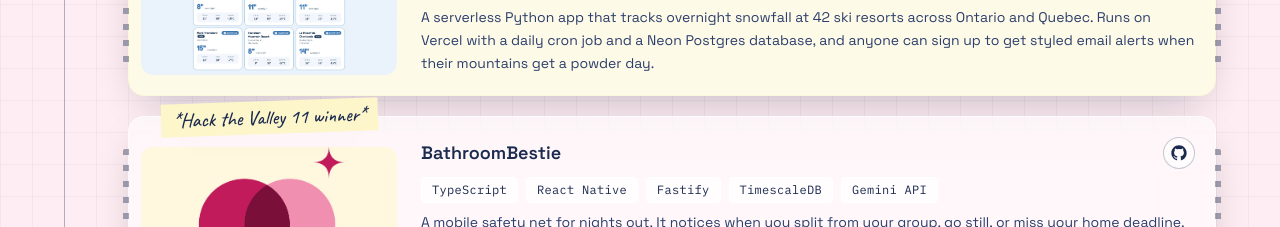
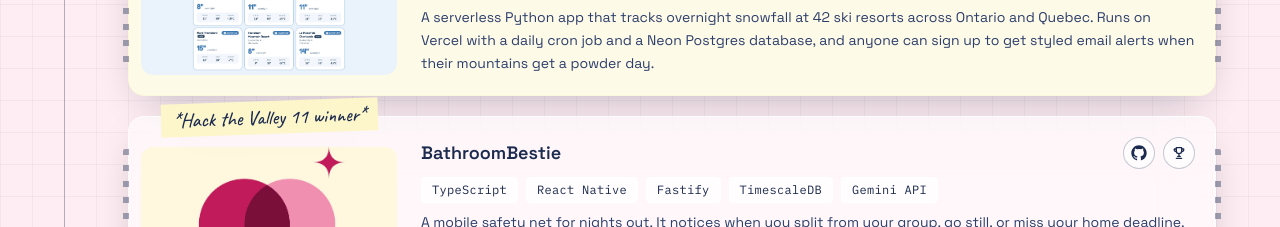
Before and after one commit to elikafarokhi/elikas-portfolio, a React (Vite) app: page / in a window 1280 px wide. Shown: the part 2460-2687 px from the top of the page. Built offline with nearby package versions, Linux system fonts and the light colour scheme; no server answers; the database is empty.

Commit message:
devpost added

```diff
--- a/src/App.tsx
+++ b/src/App.tsx
@@ -173,6 +173,13 @@
   return (
     <svg width={16} height={16} viewBox="0 0 24 24" fill="none" stroke="currentColor" strokeWidth={2} strokeLinecap="round" strokeLinejoin="round" aria-hidden="true">
       <path d="M3 7a2 2 0 0 1 2-2h4l2 2h8a2 2 0 0 1 2 2v8a2 2 0 0 1-2 2H5a2 2 0 0 1-2-2z" />
+    </svg>
+  );
+}
+function TrophyIcon() {
+  return (
+    <svg width={16} height={16} viewBox="0 0 24 24" fill="none" stroke="currentColor" strokeWidth={2} strokeLinecap="round" strokeLinejoin="round" aria-hidden="true">
+      <path d="M8 4h8v5a4 4 0 0 1-8 0zM8 6H5a3 3 0 0 0 3 4M16 6h3a3 3 0 0 1-3 4M12 13v4M8 20h8M10 17h4" />
     </svg>
   );
 }
@@ -798,7 +805,7 @@
             <div className="min-w-0 flex-1 px-2 py-2">
               <div className="flex items-center justify-between gap-3">
                 <h3 className="font-display text-lg font-semibold text-ink">{p.title}</h3>
-                {(p.github || p.drive) && (
+                {(p.github || p.drive || p.devpost) && (
                   <div className="flex shrink-0 gap-2">
                     {p.github && (
                       <a
@@ -820,6 +827,17 @@
                         className={PROJECT_LINK}
                       >
                         <FolderIcon />
+                      </a>
+                    )}
+                    {p.devpost && (
+                      <a
+                        href={p.devpost}
+                        target="_blank"
+                        rel="noopener noreferrer"
+                        aria-label={`${p.title} on Devpost`}
+                        className={PROJECT_LINK}
+                      >
+                        <TrophyIcon />
                       </a>
                     )}
                   </div>
--- a/src/admin/fields.ts
+++ b/src/admin/fields.ts
@@ -77,6 +77,7 @@
       { key: "live", label: "Live site URL", kind: "text", hint: "Optional. Makes the thumbnail link to the site." },
       { key: "github", label: "GitHub URL", kind: "text" },
       { key: "drive", label: "Google Drive URL", kind: "text", hint: "Optional. Shows a folder button next to the title." },
+      { key: "devpost", label: "Devpost URL", kind: "text", hint: "Optional. Shows a trophy button next to the title." },
       { key: "featured", label: "Featured (show sticky note)", kind: "checkbox" },
       { key: "note", label: "Sticky note text", kind: "text", hint: "Only shown when Featured is ticked." },
     ],
--- a/src/content/defaults.ts
+++ b/src/content/defaults.ts
@@ -100,6 +100,7 @@
       note: "*Hack the Valley 11 winner*",
       image: "/bathroombestie.jpeg",
       github: "https://github.com/emilyyu07/bathroom-bestie",
+      devpost: "https://devpost.com/software/bathroombestie",
     },
     {
       id: "firefighter",
--- a/src/content/parse.ts
+++ b/src/content/parse.ts
@@ -94,6 +94,7 @@
     live: optStr(d.live),
     github: optStr(d.github),
     drive: optStr(d.drive),
+    devpost: optStr(d.devpost),
   };
 }
 
--- a/src/content/types.ts
+++ b/src/content/types.ts
@@ -68,6 +68,7 @@
   live?: string;
   github?: string;
   drive?: string;
+  devpost?: string;
 }
 
 export interface LifePhoto extends Doc {
```
